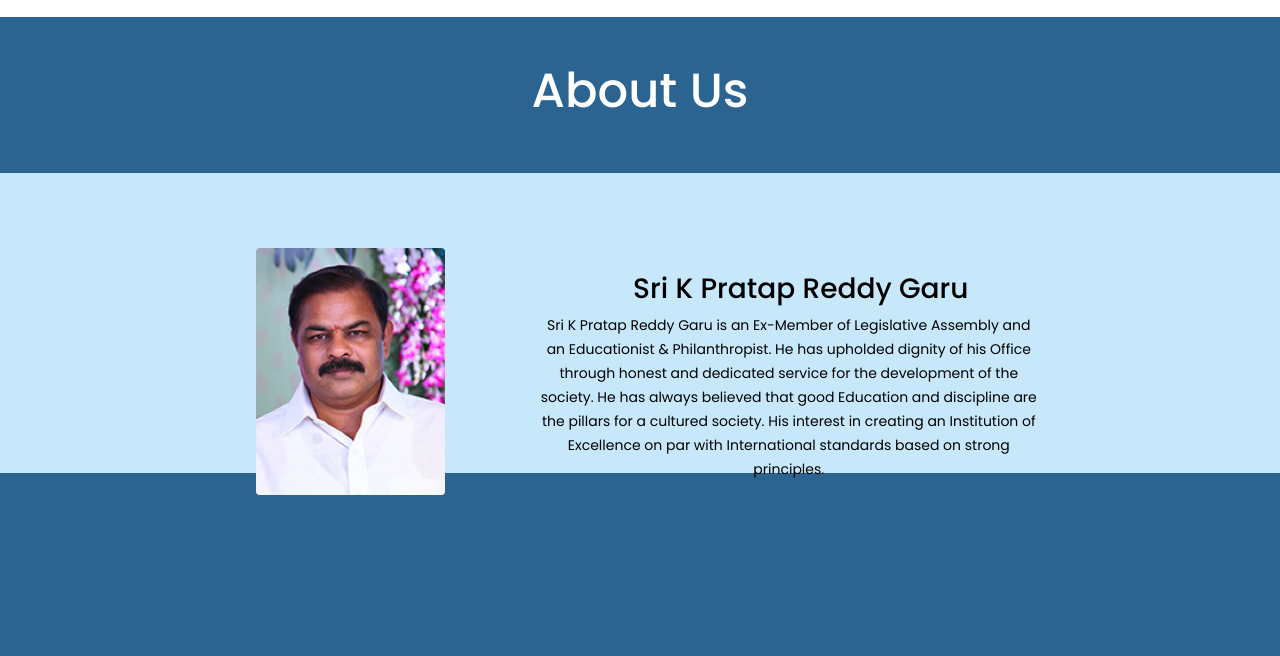
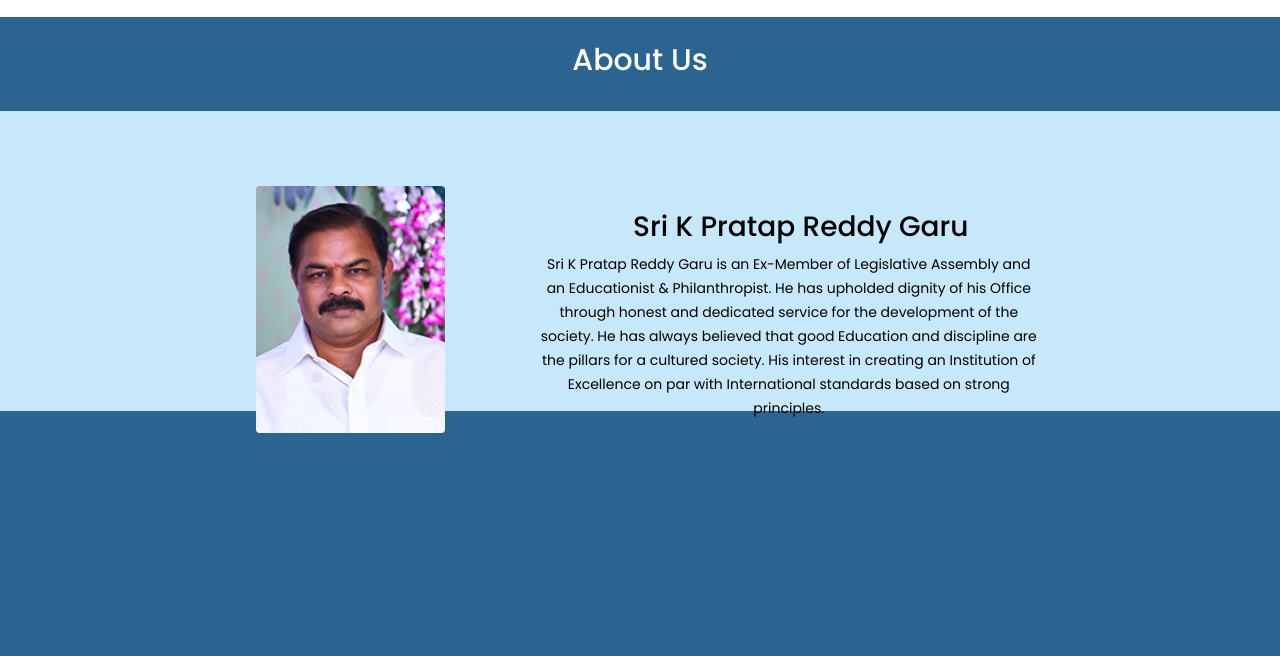
Before and after one commit to snaptics1/saipragathi, a plain HTML site: page about.html in a window 1280 px wide. Shown: the part 95-751 px from the top of the page. Drawn offline with nearby package versions, Linux system fonts and the light colour scheme; a script that the page names is missing.

Commit message:
updated banner heading in about page

```diff
--- a/about.html
+++ b/about.html
@@ -30,10 +30,10 @@
 	<link rel="stylesheet" href="https://cdnjs.cloudflare.com/ajax/libs/font-awesome/6.7.2/css/all.min.css" integrity="sha512-Evv84Mr4kqVGRNSgIGL/F/aIDqQb7xQ2vcrdIwxfjThSH8CSR7PBEakCr51Ck+w+/U6swU2Im1vVX0SVk9ABhg==" crossorigin="anonymous" referrerpolicy="no-referrer" />
 	<style>
 		.aboutHeading{
-			padding-block: 45px;
+			padding-block: 25px;
 		}
 		.aboutHeading h1{
-			font-size: 48px;
+			font-size: 30px;
 		}
 		@media screen and (max-width:575px){
 			.aboutHeading h1{
```
